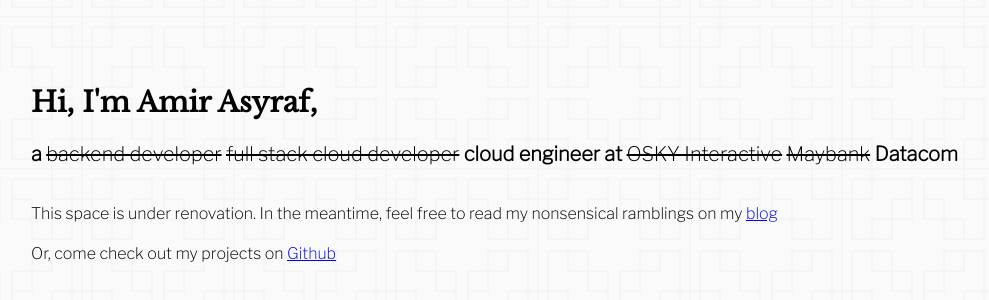
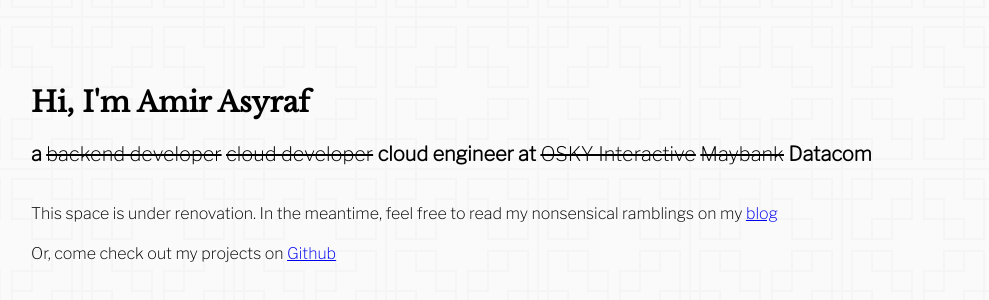
Before and after one commit to amirasyraf/amirasyraf.dev, a website: page src/index.html in a window 1280 px wide. Shown: the part 134-434 px from the top of the page, without its empty margins (69-1058 px from the left). Drawn offline with nearby package versions, Linux system fonts and the light colour scheme; files that its build step writes are made by us from their sources.

Commit message:
Formatting

```diff
--- a/src/index.html
+++ b/src/index.html
@@ -10,8 +10,16 @@
 </head>
 <body>
     <header>
-        <h1>Hi, I'm Amir Asyraf,</h1>
-        <h2>a <s style="font-weight: 100">backend developer</s> <s style="font-weight: 100">full stack cloud developer</s> cloud engineer at <s style="font-weight: 100">OSKY Interactive</s> <s style="font-weight: 100">Maybank</s> Datacom</h2>
+        <h1>Hi, I'm Amir Asyraf</h1>
+        <h2>
+            a
+            <s style="font-weight: 100">backend developer</s>
+            <s style="font-weight: 100">cloud developer</s>
+            cloud engineer at
+            <s style="font-weight: 100">OSKY Interactive</s>
+            <s style="font-weight: 100">Maybank</s>
+            Datacom
+        </h2>
     </header>
     <main>
         <section>
```
